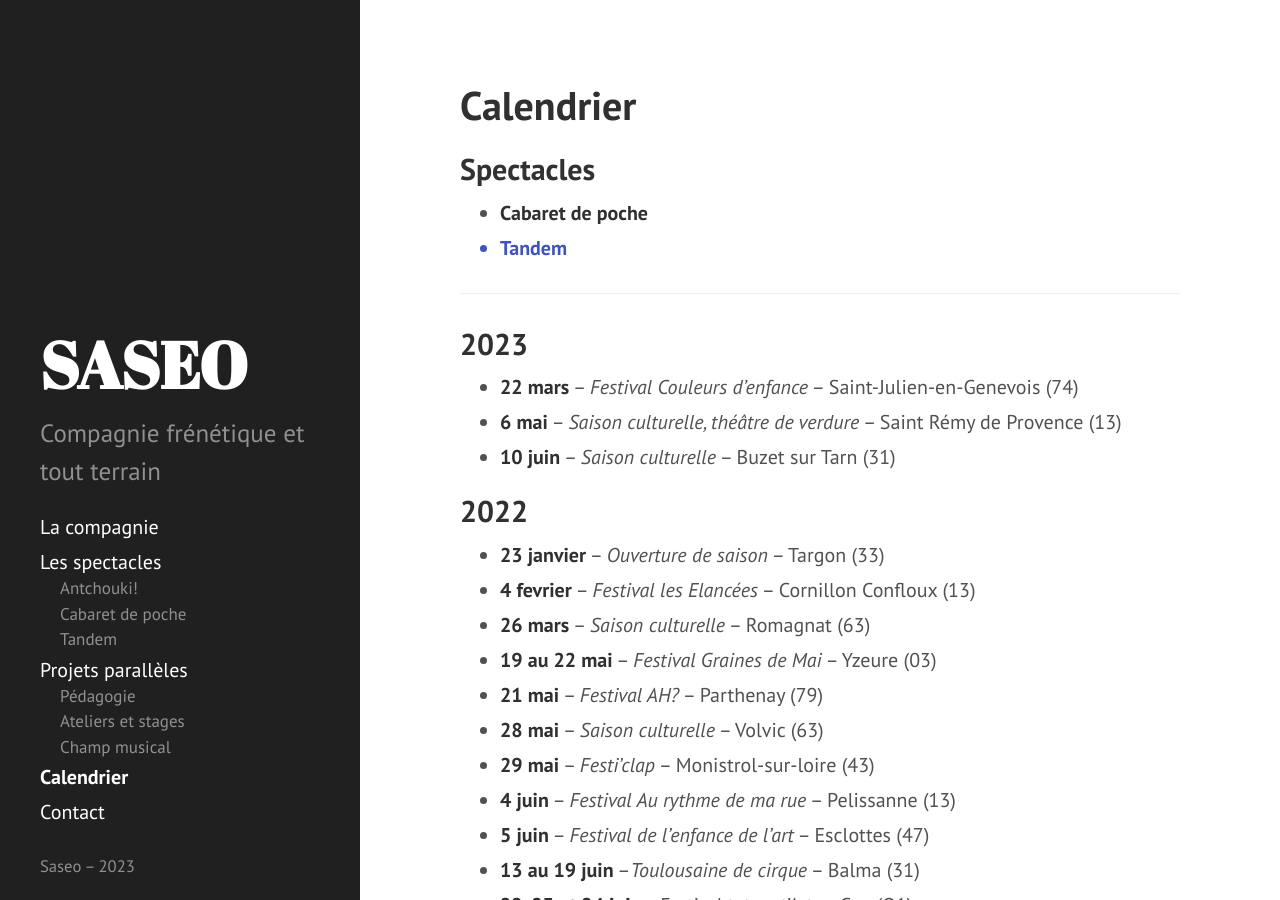
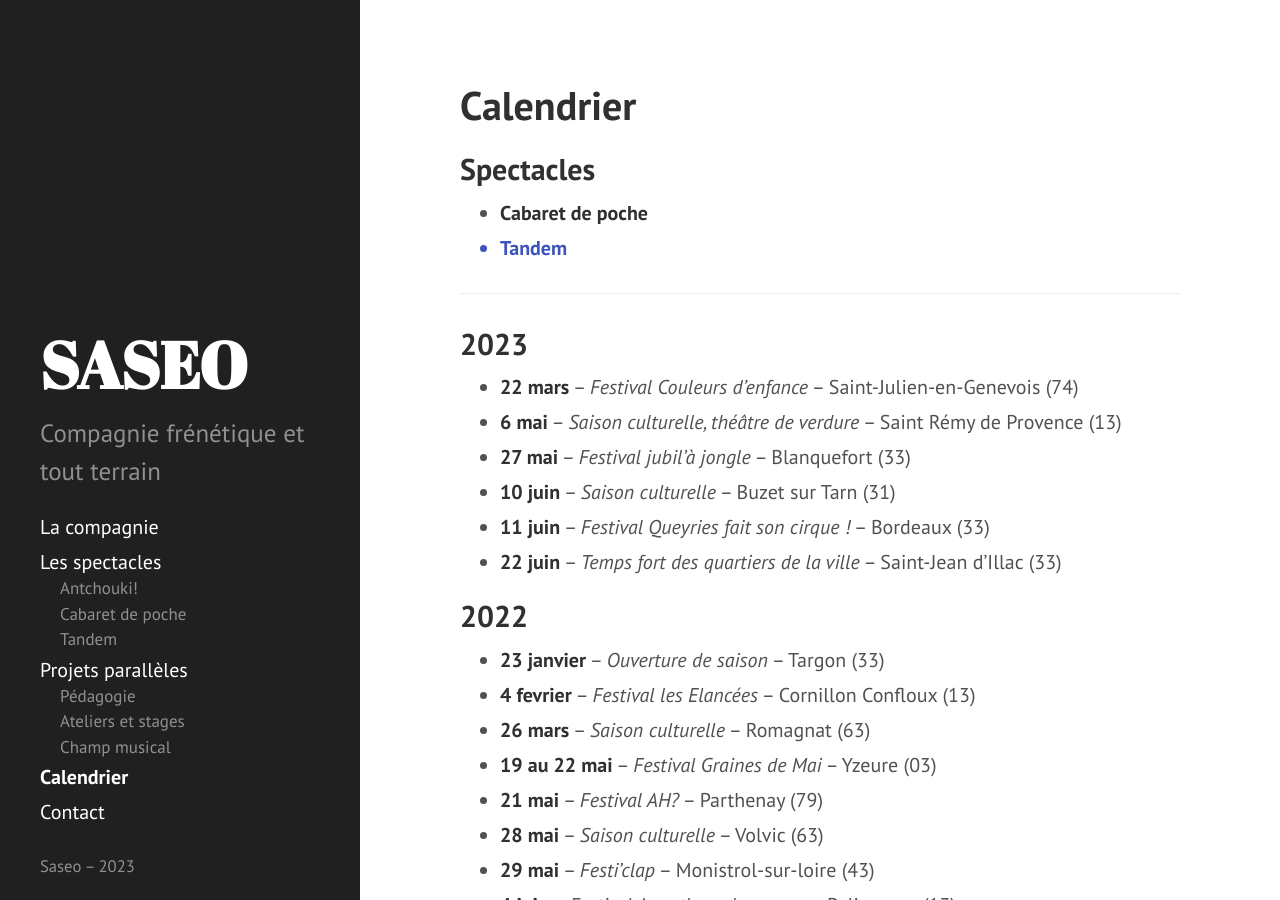
Before and after one commit to rizoom/saseo.org, a Jekyll site: the page built from calendrier.md, in a window 1280 px wide and 900 px high. Built offline with Jekyll 4.4.1, drawn with Linux system fonts in a browser that asks for light colours.

Commit message:
Update calendrier.md

```diff
--- a/calendrier.md
+++ b/calendrier.md
@@ -15,7 +15,10 @@ sidebar_order: 3
 
 - **22 mars** -- _Festival Couleurs d'enfance_ -- Saint-Julien-en-Genevois (74)
 - **6 mai** -- _Saison culturelle, théâtre de verdure_ -- Saint Rémy de Provence (13)
--  **10 juin** -- _Saison culturelle_ -- Buzet sur Tarn (31)
+- **27 mai** -- _Festival jubil'à jongle_ -- Blanquefort (33)
+- **10 juin** -- _Saison culturelle_ -- Buzet sur Tarn (31)
+- **11 juin** -- _Festival Queyries fait son cirque !_ -- Bordeaux (33)
+- **22 juin** -- _Temps fort des quartiers de la ville_ -- Saint-Jean d'Illac (33)
 
 ## 2022
 
```
